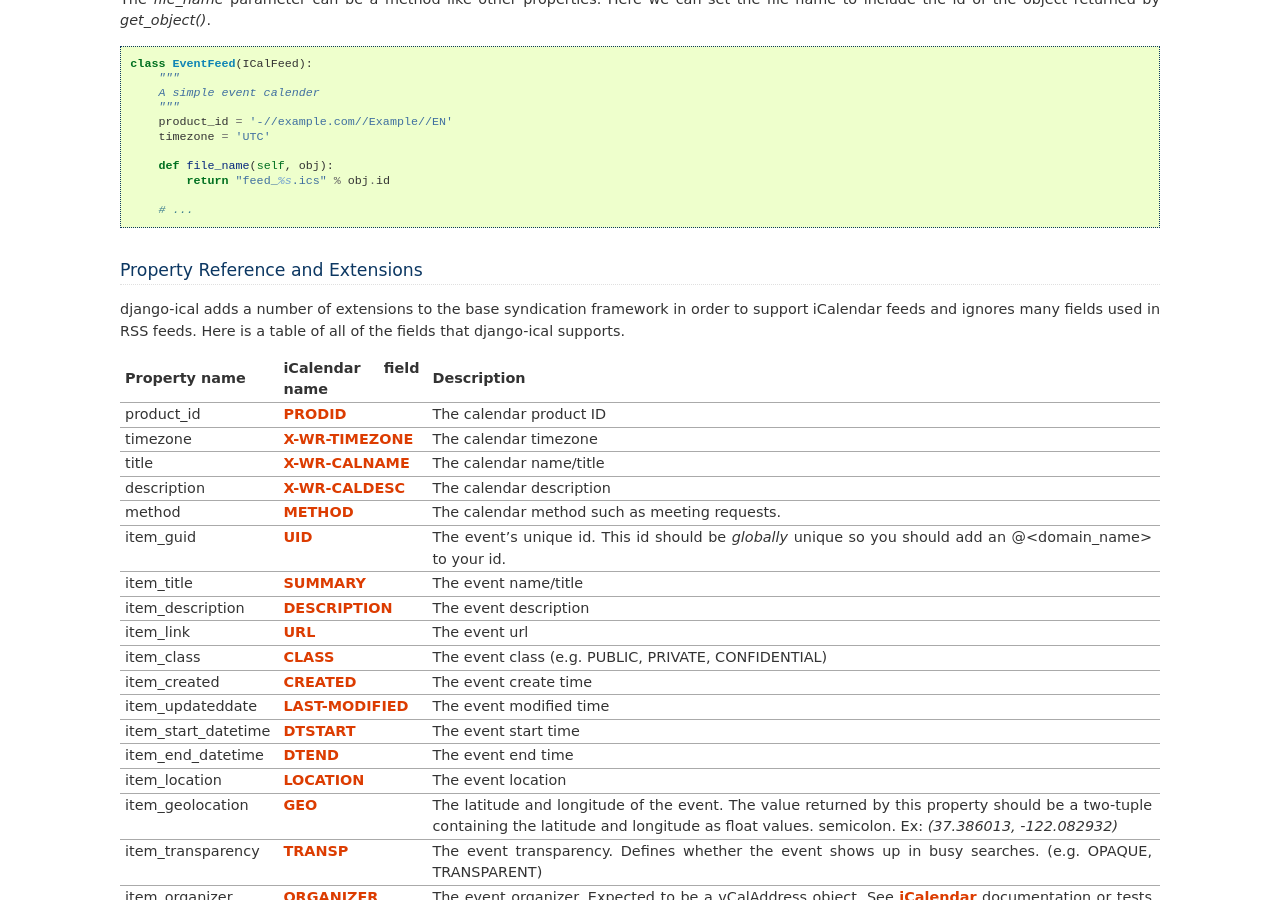
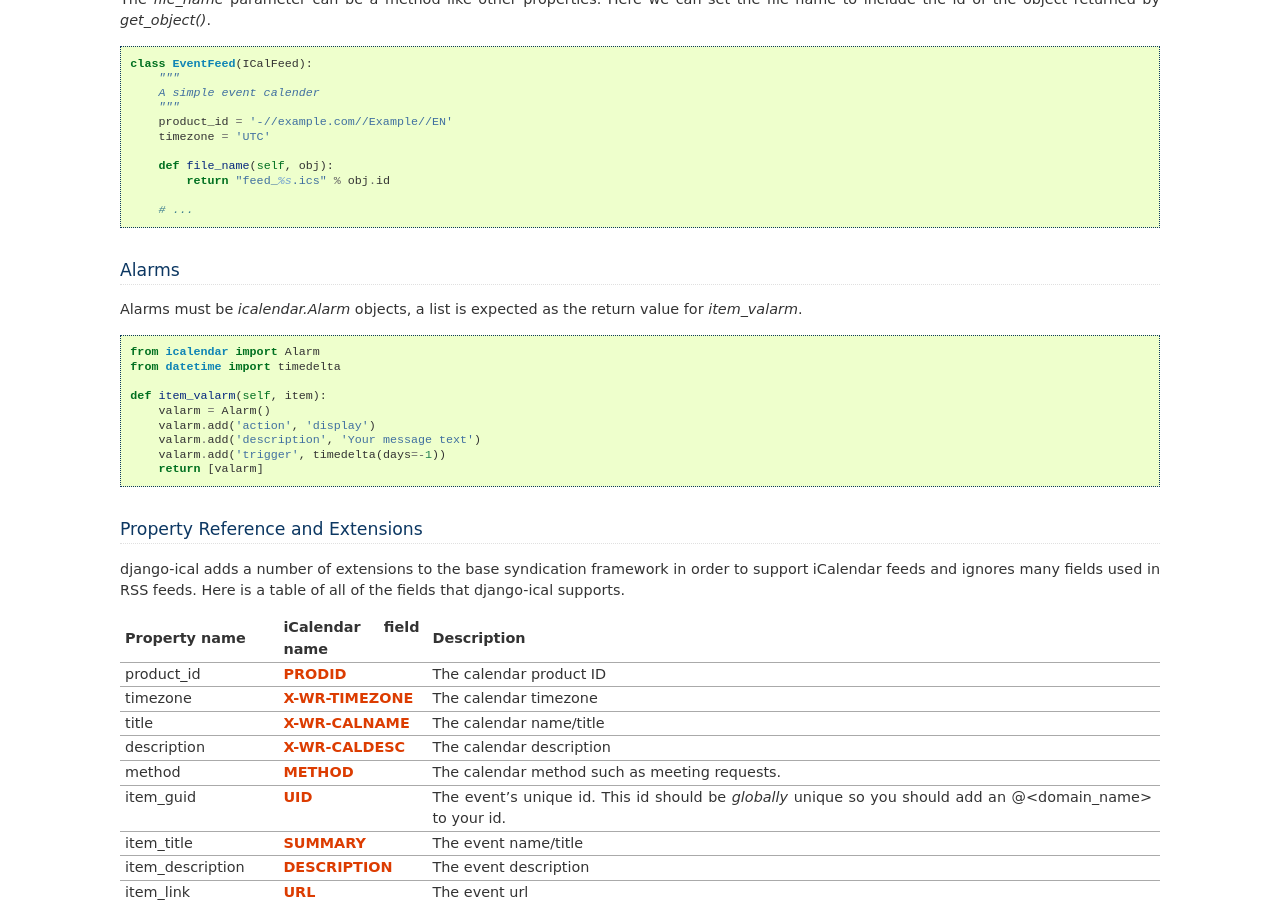
Before and after one commit to jazzband/django-ical, a Sphinx documentation site: the page built from docs/source/usage.rst, in a window 1280 px wide and 900 px high, scrolled down 1921 px. Built offline with Sphinx 7.4.7, drawn with Linux system fonts in a browser that asks for light colours; pages that are not in the unit, such as notebooks, are missing from menus.

Commit message:
Add example for VALARMS in docs
There is nothing in the docs as of now on how to create a Alarm object, including the icalendar docs.

```diff
--- a/docs/source/usage.rst
+++ b/docs/source/usage.rst
@@ -139,6 +139,26 @@
             return "feed_%s.ics" % obj.id
 
         # ...
+
+
+Alarms
+------
+
+Alarms must be `icalendar.Alarm` objects, a list is expected as the return value for
+`item_valarm`.
+
+.. code-block:: python
+
+    from icalendar import Alarm
+    from datetime import timedelta
+
+    def item_valarm(self, item):
+        valarm = Alarm()
+        valarm.add('action', 'display')
+        valarm.add('description', 'Your message text')
+        valarm.add('trigger', timedelta(days=-1))
+        return [valarm]
+
 
 Property Reference and Extensions
 ---------------------------------
```
